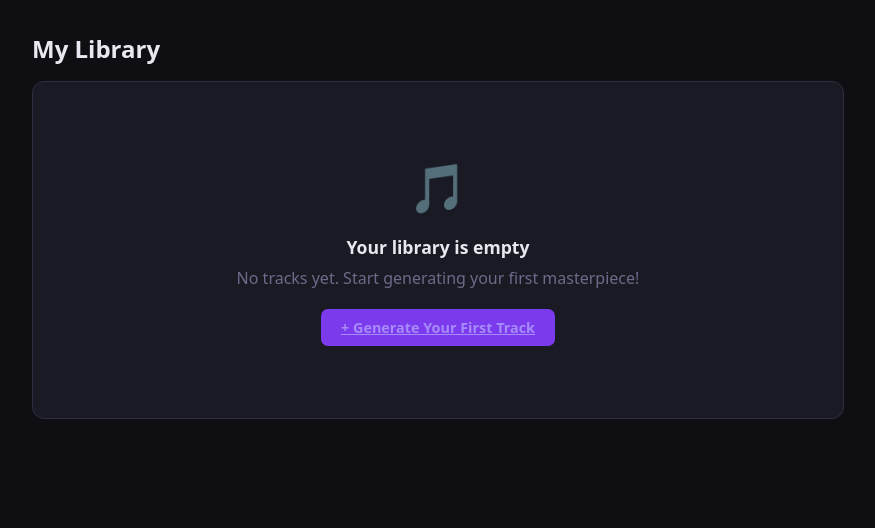
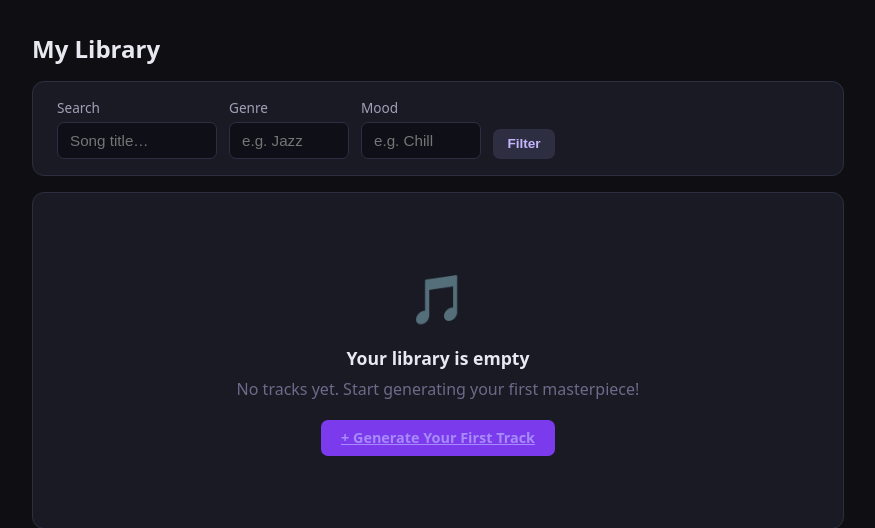
Before and after one commit to Yotshiba/AI_MUSIC_GENERATER, a Django app: page /library/ in a window 1280 px wide. Shown: the part 55-583 px from the top of the page, without its empty margins (202-1077 px from the left). Run offline with Django 5.2, Linux system fonts and the light colour scheme; the visitor is signed in with stand-in values (Sample User, id 1); data comes from the database, SQL or seed files in the repository; data that the repository does not hold is empty; some libraries are stand-ins or nearby versions.

Commit message:
Implement GenerationLog model and related features: track generation requests, add download functionality, and enhance library management with filtering options

```diff
--- a/music/controllers/manage_library.py
+++ b/music/controllers/manage_library.py
@@ -15,9 +15,16 @@ class ManageLibraryController:
     """Controls the personal library management use case (UC-02)."""
 
     @staticmethod
-    def list_tracks(user):
-        """Return all songs owned by the user, newest first."""
-        return Song.objects.filter(user=user).order_by("-created_at")
+    def list_tracks(user, genre=None, mood=None, search=None):
+        """Return songs owned by the user, newest first. Supports optional filters."""
+        qs = Song.objects.filter(user=user).order_by("-created_at")
+        if genre:
+            qs = qs.filter(genre__icontains=genre)
+        if mood:
+            qs = qs.filter(mood__icontains=mood)
+        if search:
+            qs = qs.filter(title__icontains=search)
+        return qs
 
     @staticmethod
     def delete_track(song_id, user):
--- a/music/models/__init__.py
+++ b/music/models/__init__.py
@@ -1,4 +1,5 @@
 from .folder import Folder
+from .generation_log import GenerationLog
 from .library import Library
 from .profile import Profile
 from .song import Song
@@ -12,4 +13,5 @@ __all__ = [
     'Library',
     'Folder',
     'Song',
+    'GenerationLog',
 ]
--- a/music/templates/music/base.html
+++ b/music/templates/music/base.html
@@ -393,6 +393,29 @@
     localStorage.removeItem(MP_KEY);
   });
 
+  /* ── Playback Failure Error (UC-02 E1) ───────────────────────── */
+  audio.addEventListener('error', function() {
+    if (!audio.src || audio.src === window.location.href) return;
+    player.style.display = 'none';
+    localStorage.removeItem(MP_KEY);
+    var errToast = document.createElement('div');
+    errToast.className = 'toast';
+    errToast.style.borderColor = 'var(--danger-bg)';
+    errToast.style.color = 'var(--danger-text)';
+    errToast.textContent = '⚠ Playback failed — audio file is unavailable.';
+    var container = document.getElementById('toast-container');
+    if (!container) {
+      container = document.createElement('div');
+      container.id = 'toast-container';
+      document.body.appendChild(container);
+    }
+    container.appendChild(errToast);
+    setTimeout(function() {
+      errToast.style.opacity = '0';
+      setTimeout(function() { errToast.remove(); }, 420);
+    }, 4000);
+  });
+
   /* ── Delete Confirmation Modal ────────────────────────────────── */
   var modal       = document.getElementById('delete-modal');
   var modalMsg    = document.getElementById('modal-msg');
--- a/music/templates/music/library.html
+++ b/music/templates/music/library.html
@@ -4,7 +4,29 @@
 {% block content %}
 <h1>My Library</h1>
 
-{% if tracks %}
+<!-- Filter / Search Bar (UC-02 A2) -->
+<div class="card" style="padding:1rem 1.5rem; margin-bottom:1rem;">
+  <form method="get" action="" style="display:flex; gap:0.75rem; flex-wrap:wrap; align-items:flex-end;">
+    <div>
+      <label style="margin-top:0;">Search</label>
+      <input type="text" name="search" value="{{ search }}" placeholder="Song title…" style="width:160px;">
+    </div>
+    <div>
+      <label style="margin-top:0;">Genre</label>
+      <input type="text" name="genre" value="{{ genre }}" placeholder="e.g. Jazz" style="width:120px;">
+    </div>
+    <div>
+      <label style="margin-top:0;">Mood</label>
+      <input type="text" name="mood" value="{{ mood }}" placeholder="e.g. Chill" style="width:120px;">
+    </div>
+    <button type="submit" class="btn btn-secondary" style="padding:0.45rem 0.9rem; font-size:0.85rem;">Filter</button>
+    {% if has_filters %}
+    <a href="{% url 'music:library' %}" class="btn btn-secondary" style="padding:0.45rem 0.9rem; font-size:0.85rem;">✕ Clear</a>
+    {% endif %}
+  </form>
+</div>
+
+{% if page_obj.paginator.count %}
 <div class="card" style="padding:0; overflow:hidden;">
   <table>
     <thead>
@@ -55,6 +77,11 @@
                     style="padding:0.3rem 0.7rem; font-size:0.8rem;">
               ▶ Play
             </button>
+            <a href="{% url 'music:download_track' track.pk %}"
+               class="btn btn-secondary"
+               style="padding:0.3rem 0.7rem; font-size:0.8rem;">
+              ⬇ Download
+            </a>
           {% endif %}
           <form method="post" action="{% url 'music:toggle_privacy' track.pk %}">
             {% csrf_token %}
@@ -76,14 +103,38 @@
     </tbody>
   </table>
 </div>
+
+<!-- Pagination -->
+{% if page_obj.has_other_pages %}
+<div style="display:flex; justify-content:center; align-items:center; gap:1rem; margin-top:1rem; font-size:0.9rem;">
+  {% if page_obj.has_previous %}
+    <a href="?page={{ page_obj.previous_page_number }}{% if search %}&search={{ search }}{% endif %}{% if genre %}&genre={{ genre }}{% endif %}{% if mood %}&mood={{ mood }}{% endif %}"
+       class="btn btn-secondary" style="padding:0.3rem 0.75rem;">« Prev</a>
+  {% endif %}
+  <span style="color:var(--muted);">Page {{ page_obj.number }} of {{ page_obj.paginator.num_pages }}</span>
+  {% if page_obj.has_next %}
+    <a href="?page={{ page_obj.next_page_number }}{% if search %}&search={{ search }}{% endif %}{% if genre %}&genre={{ genre }}{% endif %}{% if mood %}&mood={{ mood }}{% endif %}"
+       class="btn btn-secondary" style="padding:0.3rem 0.75rem;">Next »</a>
+  {% endif %}
+</div>
+{% endif %}
+
 {% else %}
 <div class="card">
   <div class="empty-state">
+    {% if has_filters %}
+    <div style="font-size:3rem; margin-bottom:1rem;">🔍</div>
+    <p style="font-size:1.1rem; font-weight:600; color:var(--text);">No tracks match your filters</p>
+    <p style="margin-top:0.5rem;">Try different keywords or clear the filters.</p>
+    <a href="{% url 'music:library' %}" class="btn btn-secondary"
+       style="display:inline-block; margin-top:1.25rem;">✕ Clear Filters</a>
+    {% else %}
     <div style="font-size:3rem; margin-bottom:1rem;">🎵</div>
     <p style="font-size:1.1rem; font-weight:600; color:var(--text);">Your library is empty</p>
     <p style="margin-top:0.5rem;">No tracks yet. Start generating your first masterpiece!</p>
     <a href="{% url 'music:generate' %}" class="btn btn-primary"
        style="display:inline-block; margin-top:1.25rem;">+ Generate Your First Track</a>
+    {% endif %}
   </div>
 </div>
 {% endif %}
--- a/music/urls.py
+++ b/music/urls.py
@@ -9,6 +9,7 @@ urlpatterns = [
     path('generate/', views.generate_view, name='generate'),
     path('library/', views.library_view, name='library'),
     path('library/<int:song_id>/delete/', views.delete_track_view, name='delete_track'),
+    path('library/<int:song_id>/download/', views.download_track_view, name='download_track'),
     path('library/<int:song_id>/toggle-privacy/', views.toggle_privacy_view, name='toggle_privacy'),
     path('listen/<uuid:share_token>/', views.public_listen_view, name='public_listen'),
     path('api/generation-status/', views.generation_status_view, name='generation_status'),
--- a/music/views.py
+++ b/music/views.py
@@ -2,9 +2,10 @@ import datetime
 
 from django.contrib import messages
 from django.contrib.auth.decorators import login_required
+from django.core.paginator import Paginator
 from django.db.models import Q
-from django.http import JsonResponse
-from django.shortcuts import redirect, render
+from django.http import HttpResponse, JsonResponse
+from django.shortcuts import get_object_or_404, redirect, render
 from django.utils import timezone
 from django.views.decorators.http import require_POST
 
@@ -81,8 +82,30 @@ def generate_view(request):
 def library_view(request):
     music_user = _get_or_create_music_user(request.user)
     profile = Profile.objects.get(user=music_user)
-    tracks = ManageLibraryController.list_tracks(music_user)
-    return render(request, 'music/library.html', {'tracks': tracks, 'profile': profile})
+
+    genre  = request.GET.get('genre', '').strip()
+    mood   = request.GET.get('mood', '').strip()
+    search = request.GET.get('search', '').strip()
+
+    tracks_qs = ManageLibraryController.list_tracks(
+        music_user,
+        genre=genre or None,
+        mood=mood or None,
+        search=search or None,
+    )
+
+    paginator  = Paginator(tracks_qs, 20)
+    page_obj   = paginator.get_page(request.GET.get('page'))
+
+    return render(request, 'music/library.html', {
+        'tracks': page_obj,
+        'page_obj': page_obj,
+        'profile': profile,
+        'genre': genre,
+        'mood': mood,
+        'search': search,
+        'has_filters': bool(genre or mood or search),
+    })
 
 
 @login_required
@@ -91,8 +114,11 @@ def delete_track_view(request, song_id):
     music_user = _get_or_create_music_user(request.user)
     song = Song.objects.filter(pk=song_id, user=music_user).first()
     track_title = song.title if song else 'Track'
-    ManageLibraryController.delete_track(song_id, music_user)
-    messages.success(request, f'"{track_title}" has been deleted.')
+    try:
+        ManageLibraryController.delete_track(song_id, music_user)
+        messages.success(request, f'"{track_title}" has been deleted.')
+    except Exception:
+        messages.error(request, f'Could not delete "{track_title}". Please try again.')
     return redirect('music:library')
 
 
@@ -102,6 +128,32 @@ def toggle_privacy_view(request, song_id):
     music_user = _get_or_create_music_user(request.user)
     ManageLibraryController.toggle_privacy(song_id, music_user)
     return redirect('music:library')
+
+
+@login_required
+def download_track_view(request, song_id):
+    """Download the audio file for a completed track (REQ-4.3.6)."""
+    import requests as http_requests
+    music_user = _get_or_create_music_user(request.user)
+    song = get_object_or_404(Song, pk=song_id, user=music_user, status=Song.SongStatus.COMPLETED)
+
+    if not song.file_url:
+        messages.error(request, 'Audio file is not available for this track.')
+        return redirect('music:library')
+
+    try:
+        # Fetch the full file first — requests decompresses encoding automatically,
+        # avoiding double-decompression corruption that StreamingHttpResponse can cause.
+        resp = http_requests.get(song.file_url, timeout=60)
+        resp.raise_for_status()
+        safe_title = song.title.replace('/', '_').replace('\\', '_').replace('"', '')
+        content_type = resp.headers.get('content-type', 'audio/mpeg').split(';')[0].strip()
+        response = HttpResponse(resp.content, content_type=content_type)
+        response['Content-Disposition'] = f'attachment; filename="{safe_title}.mp3"'
+        return response
+    except Exception:
+        messages.error(request, 'Could not download the track. The audio file may be unavailable.')
+        return redirect('music:library')
 
 
 def public_listen_view(request, share_token):
```
Also changed, not shown: context_and_check_list.md (+9 -14 lines), music/admin.py (+63 -1 lines), music/controllers/generate_music.py (+16 -1 lines), music/models/generation_log.py (added, +33 -0 lines), templates/admin/grant_tokens.html (added, +38 -0 lines), music/migrations/0005_generationlog.py (added).
